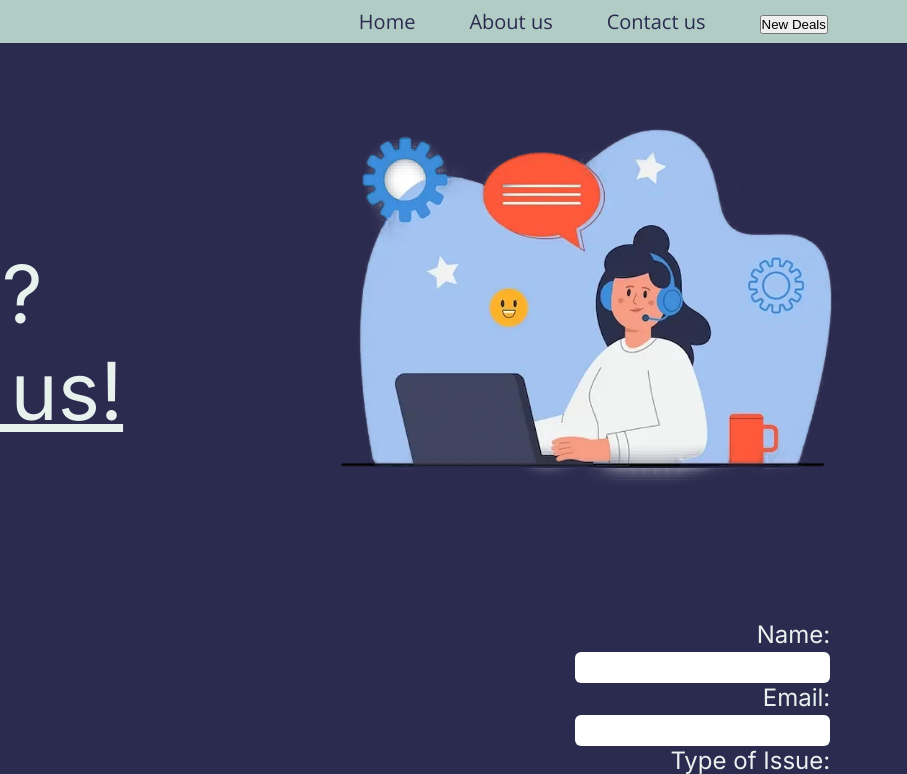
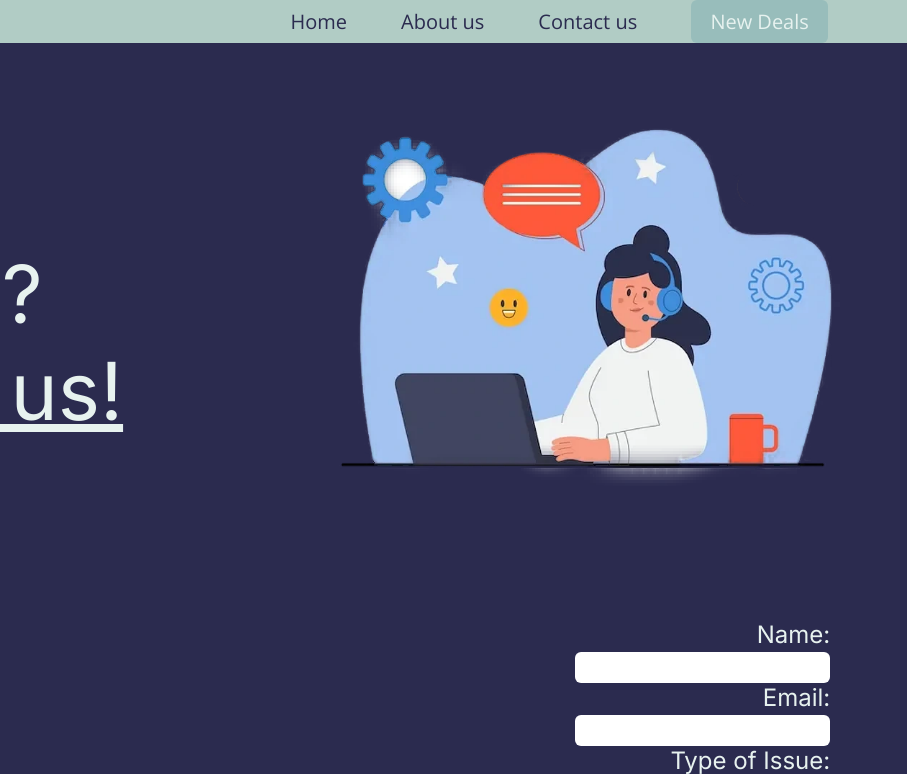
Before and after one commit to Bariso-Jian/TechNet, a plain HTML site: page Contact-Us.html in a window 1280 px wide. Shown: the top 774 px of the page, 373-1280 px from the left. Drawn offline with nearby package versions, Linux system fonts and the light colour scheme; a web font is replaced by a local one.

Commit message:
Update Contact-Us.html

```diff
--- a/Contact-Us.html
+++ b/Contact-Us.html
@@ -24,7 +24,7 @@
                 <li><a href="index.html">Home</a></li>
                 <li><a href="#aboutUs">About us</a></li>
                 <li><a href="Contact Us.html">Contact us</a></li>
-                <li><a href="Shopping-page.html"><button>New Deals</button></a></li>
+                <li><a href="Shopping-page.html" class="RIP-Button">New Deals</a></li>
             </ul>
         </nav>
     </header>
```
